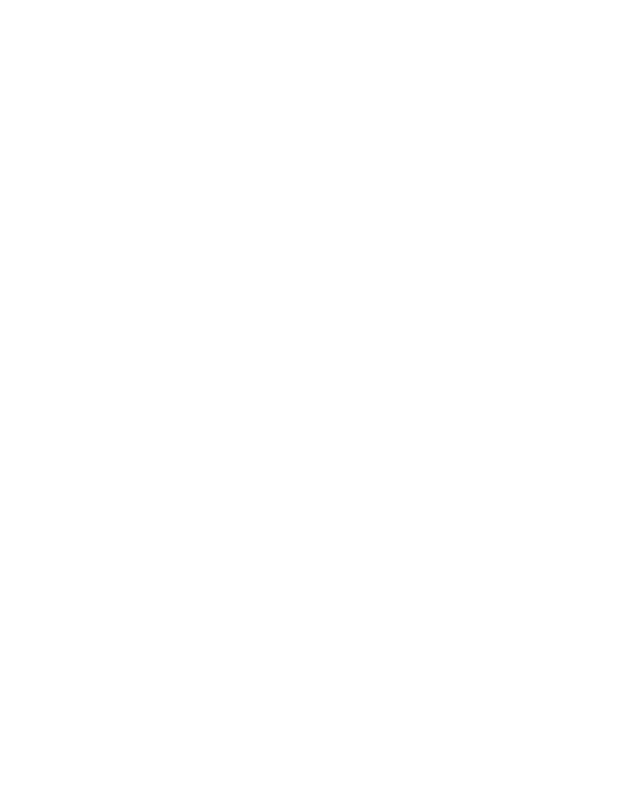
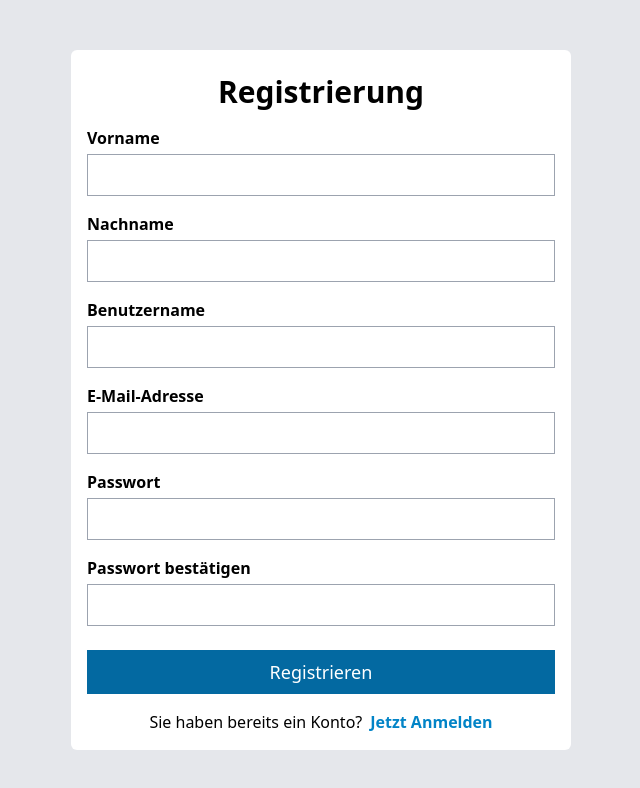
Before and after one commit to Rav425/projekt2_learnspiel_finanzberater, a React (Vite) app: page /signup in a window 1280 px wide. Shown: the top 788 px of the page, without its empty margins (319-959 px from the left). Built offline with nearby package versions, Linux system fonts and the light colour scheme.

Commit message:
Frontend Login- und Registrierungsseite

```diff
--- a/src/App.tsx
+++ b/src/App.tsx
@@ -1,13 +1,18 @@
 // import { useState } from 'react'
-
-
+import Login from "./components/Login";
+import Signup from "./components/Signup";
+import { Routes, Route} from "react-router-dom";
 
 function App() {
   // const [count, setCount] = useState(0)
 
   return (
     <div>
+      <Routes>
+          <Route path="/" element={<Login />} />
+          <Route path="/signup" element={<Signup />} />
 
+      </Routes>
     </div>
   )
 }
--- /dev/null
+++ b/src/components/Login.tsx
@@ -0,0 +1,30 @@
+import React from "react";
+import { Link } from "react-router-dom";
+
+export default function Login() {
+  return (
+    <div className="flex justify-center items-center h-screen bg-gray-200">
+      <form action="" className="max-w-[500px] w-full mx-auto p-4 bg-white rounded-md">
+        <h2 className="text-center text-3xl font-bold py-2">Willkommen zurück</h2>
+        <div className="flex flex-col py-2">
+          <label className="mb-1 font-semibold">Benutzername</label>
+          <input className="border border-gray-400 p-2 focus:outline-blue-300 text-gray-800" type="text" />
+        </div>
+        <div className="flex flex-col py-2">
+          <label className="mb-1 font-semibold">Passwort</label>
+          <input className="border border-gray-400 p-2 focus:outline-blue-300" type="password" />
+        </div>
+        <span className="flex items-center">
+          <input className="mr-2" type="checkbox" defaultChecked/> Angemeldet bleiben
+        </span>
+        <button className="text-lg w-full my-4 py-2 bg-sky-700 hover:bg-sky-600 text-white">Anmelden</button>
+        <p className="text-center">
+          Sie haben noch kein Konto?
+          <Link to="/signup" className="ml-2 font-semibold text-sky-600 hover:underline">
+            Jetzt registrieren
+          </Link>
+        </p>
+      </form>
+    </div>
+  );
+}
--- /dev/null
+++ b/src/components/Signup.tsx
@@ -0,0 +1,43 @@
+import React from "react";
+import { Link } from "react-router-dom";
+
+export default function Signup() {
+  return (
+    <div className="flex justify-center items-center h-screen bg-gray-200">
+      <form action="" className="max-w-[500px] w-full mx-auto p-4 bg-white rounded-md">
+        <h2 className="text-center text-3xl font-bold py-2">Registrierung</h2>
+        <div className="flex flex-col py-2">
+          <label className="mb-1 font-semibold">Vorname</label>
+          <input className="border border-gray-400 p-2 focus:outline-blue-300 text-gray-800" type="text" />
+        </div>
+        <div className="flex flex-col py-2">
+          <label className="mb-1 font-semibold">Nachname</label>
+          <input className="border border-gray-400 p-2 focus:outline-blue-300 text-gray-800" type="text" />
+        </div>
+        <div className="flex flex-col py-2">
+          <label className="mb-1 font-semibold">Benutzername</label>
+          <input className="border border-gray-400 p-2  focus:outline-blue-300 text-gray-800" type="text" />
+        </div>
+        <div className="flex flex-col py-2">
+          <label className="mb-1 font-semibold">E-Mail-Adresse</label>
+          <input className="border border-gray-400 p-2 focus:outline-blue-300 text-gray-800" type="text" />
+        </div>
+        <div className="flex flex-col py-2">
+          <label className="mb-1 font-semibold">Passwort</label>
+          <input className="border border-gray-400 p-2 focus:outline-blue-300" type="password" />
+        </div>
+        <div className="flex flex-col py-2">
+          <label className="mb-1 font-semibold">Passwort bestätigen</label>
+          <input className="border border-gray-400 p-2 focus:outline-blue-300" type="password" />
+        </div>
+        <button className="text-lg w-full my-4 py-2 bg-sky-700 hover:bg-sky-600 text-white">Registrieren</button>
+        <p className="text-center">
+          Sie haben bereits ein Konto?
+          <Link to="/" className="ml-2 font-semibold text-sky-600 hover:underline">
+            Jetzt Anmelden
+          </Link>
+        </p>
+      </form>
+    </div>
+  );
+}1
--- a/tsconfig.json
+++ b/tsconfig.json
@@ -16,7 +16,7 @@
 
     /* Linting */
     "strict": true,
-    "noUnusedLocals": true,
+    "noUnusedLocals": false,
     "noUnusedParameters": true,
     "noFallthroughCasesInSwitch": true
   },
```
